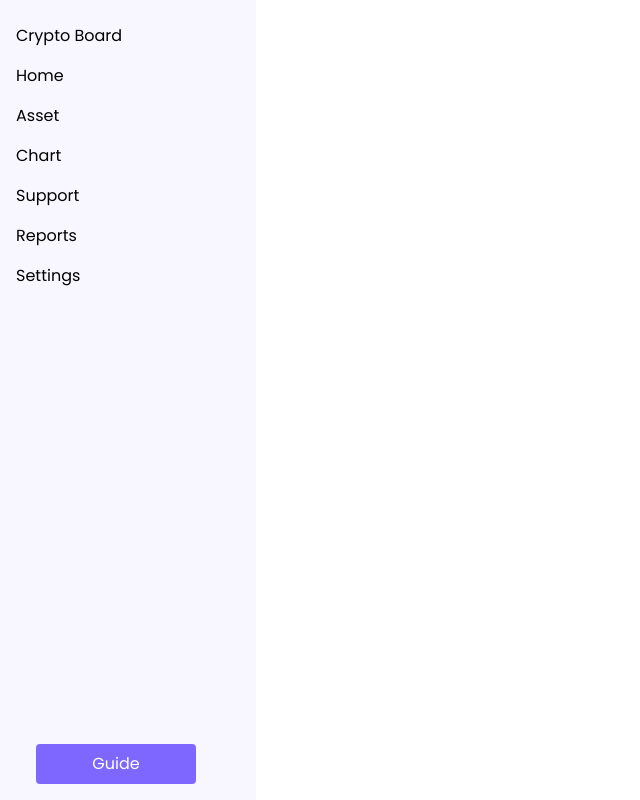
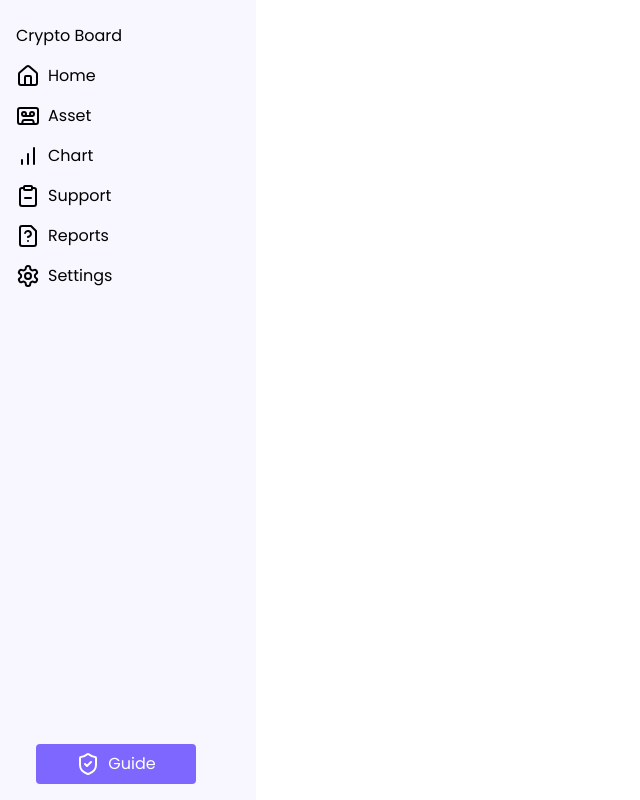
Before and after one commit to Govamarket/Crypto-Board, a React (Create React App) app: page / in a window 1280 px wide. Shown: the whole page, without its empty margins (0-640 px from the left). Built offline with nearby package versions, Linux system fonts and the light colour scheme.

Commit message:
initial commit

```diff
--- a/package.json
+++ b/package.json
@@ -8,9 +8,12 @@
     "@testing-library/jest-dom": "^6.6.3",
     "@testing-library/react": "^16.1.0",
     "@testing-library/user-event": "^13.2.1",
+    "lucide": "^0.511.0",
+    "lucide-react": "^0.511.0",
     "postcss": "^8.5.3",
     "react": "^19.1.0",
     "react-dom": "^19.1.0",
+    "react-icons": "^5.5.0",
     "react-router-dom": "^7.6.1",
     "react-scripts": "5.0.1",
     "tailwindcss": "3.4.1",
--- a/src/Components/SideBar.js
+++ b/src/Components/SideBar.js
@@ -2,6 +2,14 @@ import React from "react";
 import { Link } from "react-router-dom";
 import Logo from "../Pages/Logo";
 import Guide from "../Pages/Guide";
+import {
+  House,
+  CassetteTape,
+  ChartNoAxesColumnIncreasing,
+  ClipboardMinus,
+  Settings,
+  FileQuestion,
+} from "lucide-react";
 
 const SideBar = () => {
   return (
@@ -9,22 +17,40 @@ const SideBar = () => {
       <Logo />
       <ul>
         <li className="">
-          <Link to="/">Home</Link>
+          <Link to="/" className="flex items-center gap-2">
+            <House />
+            Home
+          </Link>
         </li>
         <li>
-          <Link to="/settings">Asset</Link>
+          <Link to="/settings" className="flex items-center gap-2">
+            <CassetteTape />
+            Asset
+          </Link>
         </li>
         <li>
-          <Link to="/chart">Chart</Link>
+          <Link to="/chart" className="flex items-center gap-2">
+            <ChartNoAxesColumnIncreasing />
+            Chart
+          </Link>
         </li>
         <li>
-          <Link to="/reports">Support</Link>
+          <Link to="/reports" className="flex items-center gap-2">
+            <ClipboardMinus />
+            Support
+          </Link>
         </li>
         <li>
-          <Link to="/help">Reports</Link>
+          <Link to="/help" className="flex items-center gap-2">
+            <FileQuestion />
+            Reports
+          </Link>
         </li>
         <li>
-          <Link to="/about">Settings</Link>
+          <Link to="/about" className="flex items-center gap-2">
+            <Settings />
+            Settings
+          </Link>
         </li>
       </ul>
 
--- a/src/Pages/Guide.js
+++ b/src/Pages/Guide.js
@@ -1,11 +1,20 @@
 import React from "react";
 import { Link } from "react-router-dom";
+import { ShieldCheck } from "lucide-react";
 
 const Guide = () => {
   return (
     <div className="flex items-center justify-center bg-[#7D67FF] text-white w-40 h-10 px-4 py-2 rounded">
       <Link to="/dashboard">
-        <button className="text-center w-full">Guide</button>
+        <button className="flex items-center gap-2 text-center w-full">
+          <span>
+            {" "}
+            <ShieldCheck />
+          </span>
+          <span>
+            <p> Guide</p>
+          </span>
+        </button>
       </Link>
     </div>
   );
```
Also changed, not shown: 1 other file (tests, documents, lock files or other folders).
